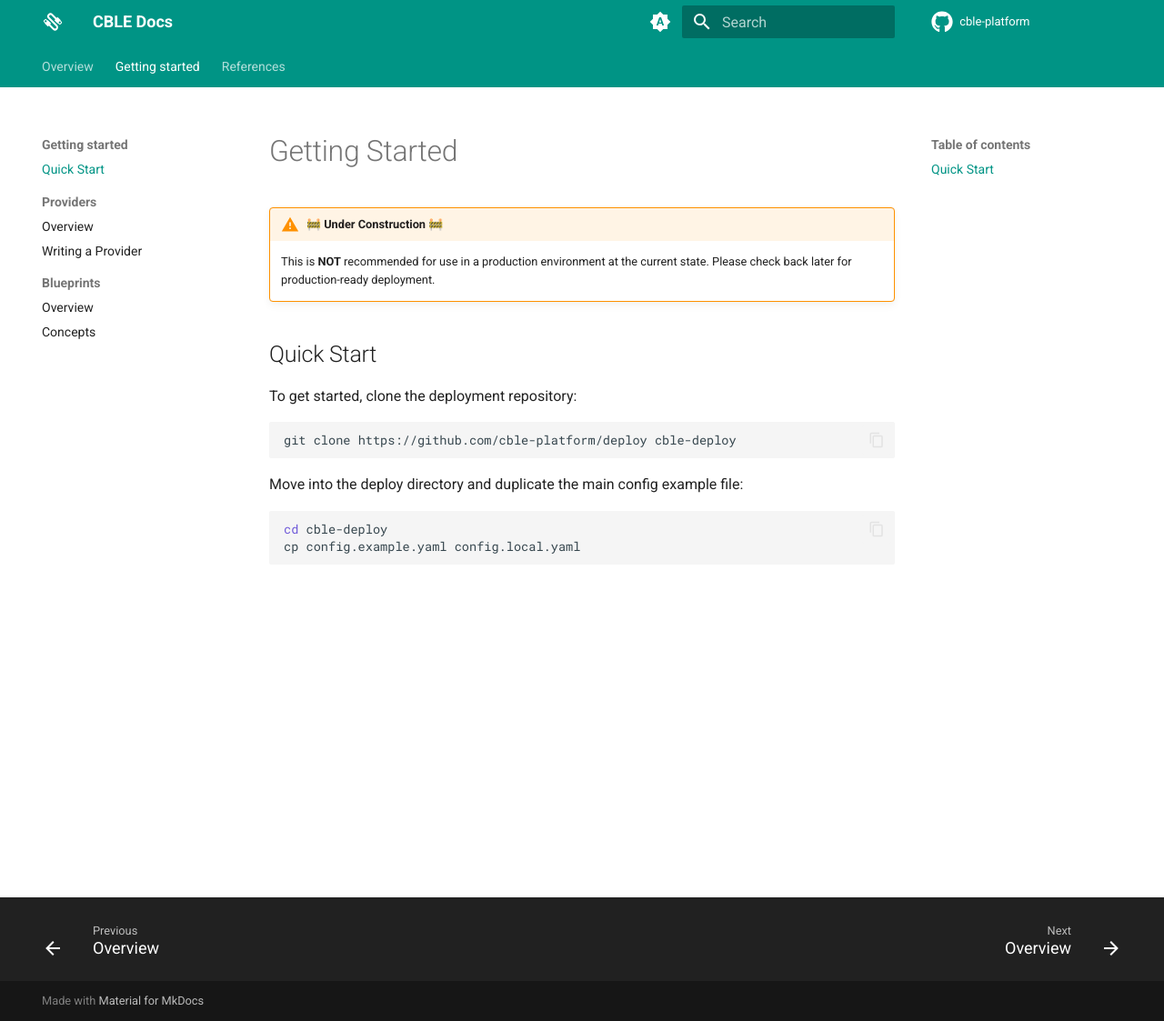
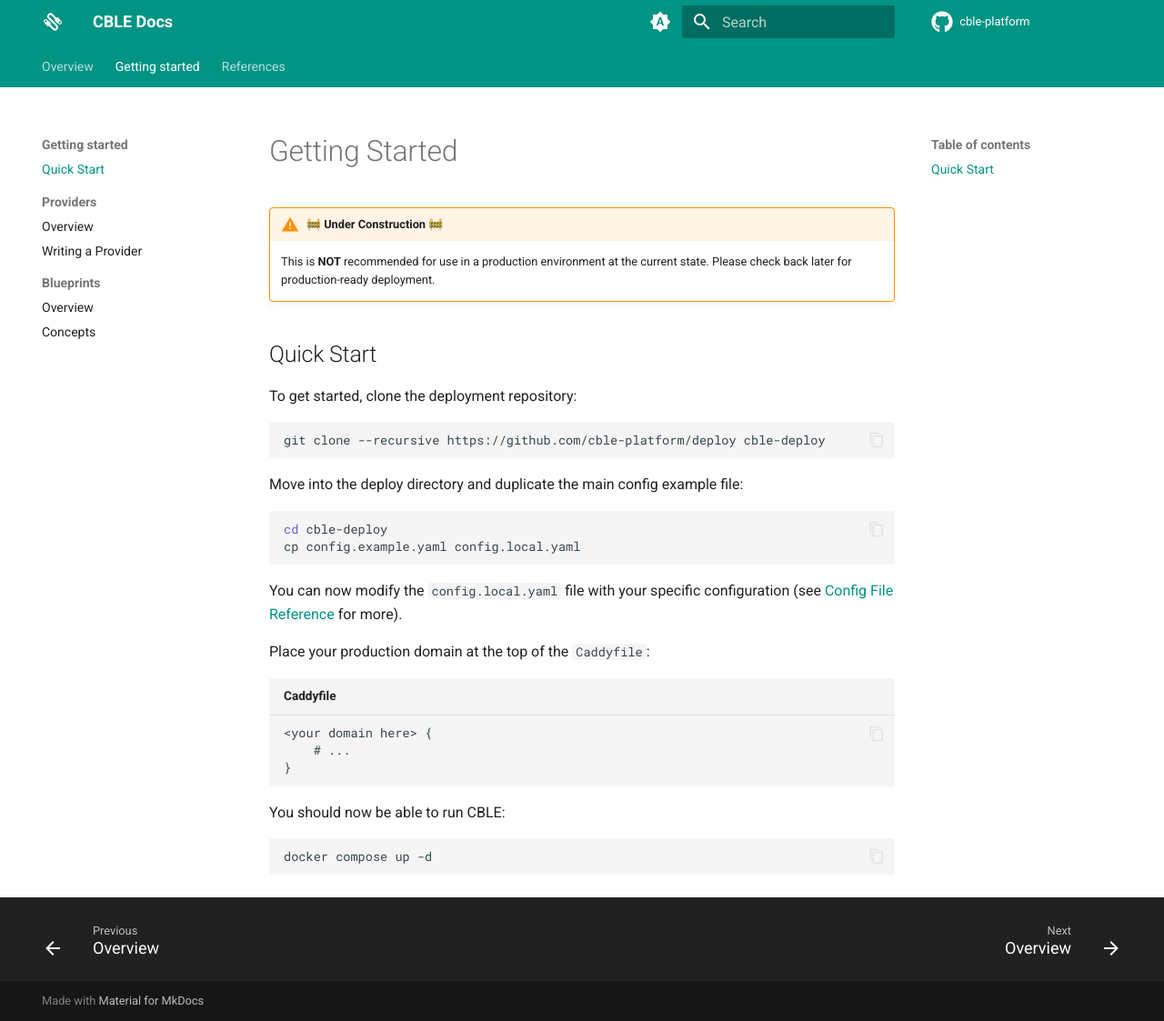
Before and after one commit to cble-platform/docs, an MkDocs documentation site: the page built from docs/getting-started/quick-start.md, in a window 1280 px wide and 1123 px high. Shown: the whole window at 91% size. Built offline with MkDocs 1.6.1 and Material for MkDocs 9.7.7, drawn with Linux system fonts in a browser that asks for light colours.

Commit message:
Add basic installation instructions

````diff
--- a/docs/getting-started/quick-start.md
+++ b/docs/getting-started/quick-start.md
@@ -10,7 +10,7 @@
 To get started, clone the deployment repository:
 
 ```shell
-git clone https://github.com/cble-platform/deploy cble-deploy
+git clone --recursive https://github.com/cble-platform/deploy cble-deploy
 ```
 
 Move into the deploy directory and duplicate the main config example file:
@@ -19,3 +19,20 @@ Move into the deploy directory and duplicate the main config example file:
 cd cble-deploy
 cp config.example.yaml config.local.yaml
 ```
+
+You can now modify the `config.local.yaml` file with your specific configuration (see
+[Config File Reference](../references/configuration/config-file.md) for more).
+
+Place your production domain at the top of the `Caddyfile`:
+
+```text title="Caddyfile"
+<your domain here> {
+    # ...
+}
+```
+
+You should now be able to run CBLE:
+
+```shell
+docker compose up -d
+```
````
Also changed, not shown: docs/references/configuration/config-file.md (added, +3 -0 lines).
